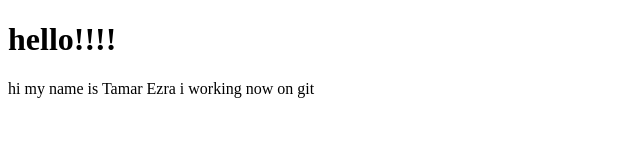
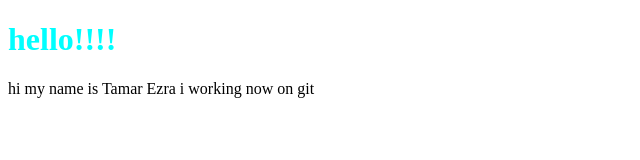
Before and after one commit to t0556796479/try_git, a plain HTML site: page 5/index.html in a window 1280 px wide. Shown: the whole page, without its empty margins (0-640 px from the left). Drawn offline with Linux system fonts and the light colour scheme.

Commit message:
2. +style

```diff
--- a/5/index.html
+++ b/5/index.html
@@ -8,7 +8,7 @@
 </head>
 
 <body>
-    <h1>
+    <h1 style="color: aqua;">
         hello!!!!
     </h1>
     <p>
```
